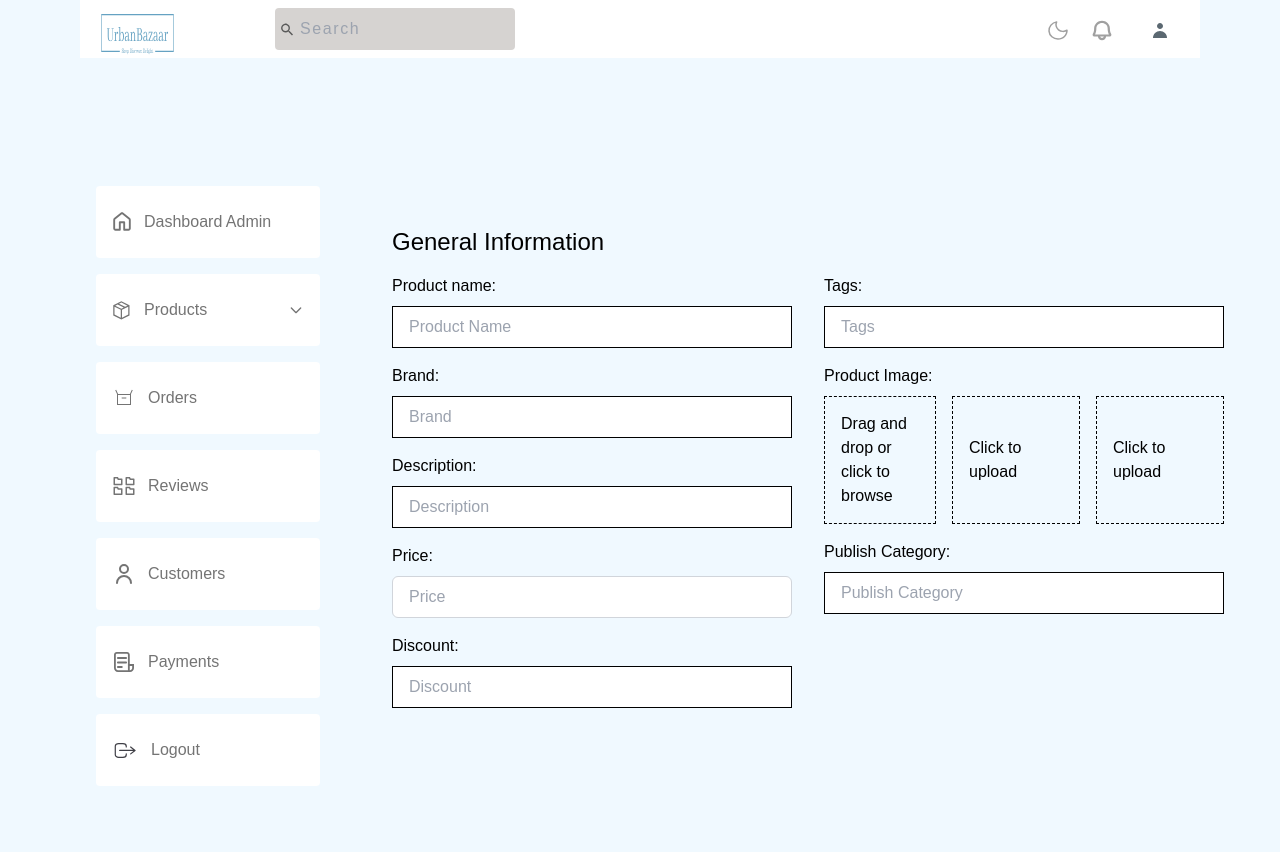
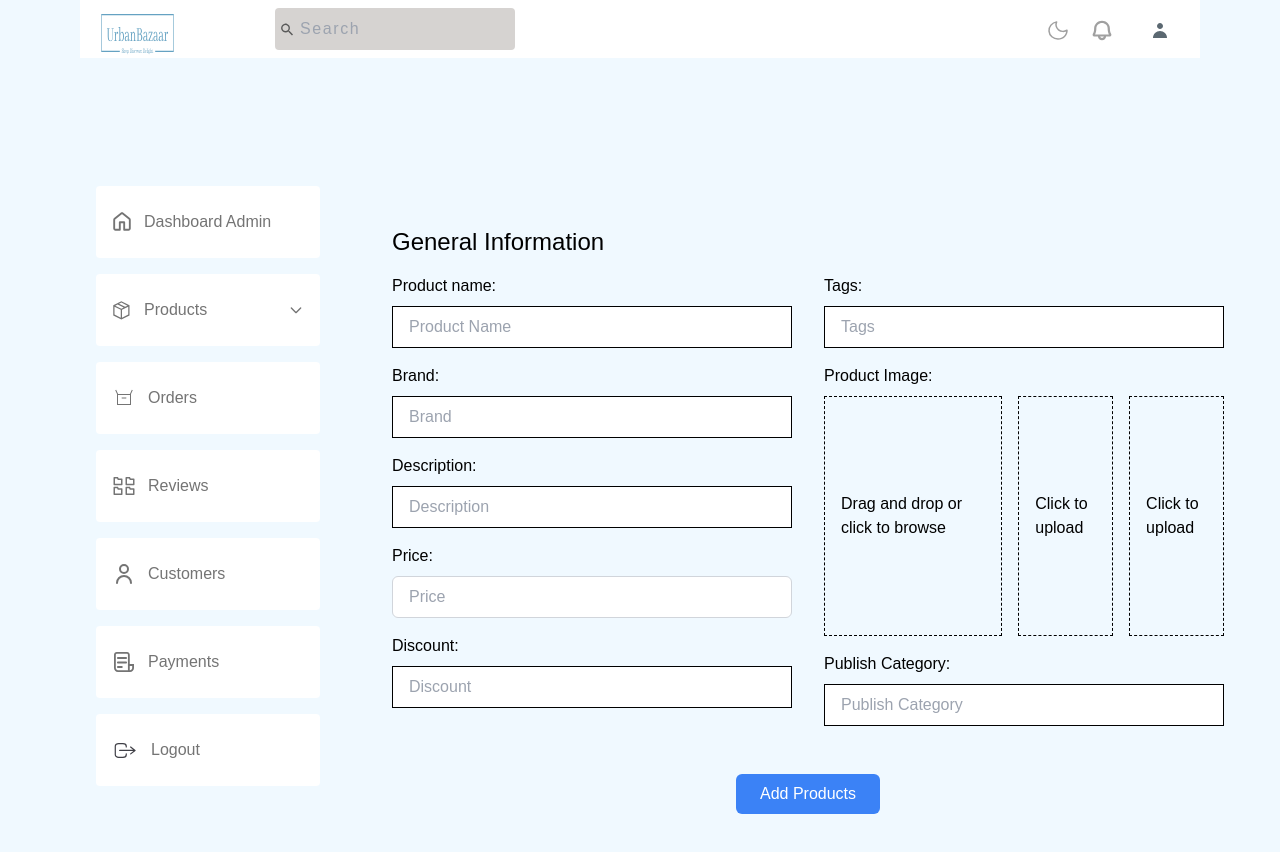
Before and after one commit to SylviaT01/UrbanBazaar, a React (Create React App) app in the folder frontend-urban-bazaar/: page /dashboard/products/add in a window 1280 px wide. Shown: the top 852 px of the page. Built offline with nearby package versions, Linux system fonts and the light colour scheme.

Commit message:
Add 'Add Products' button to bottom center of page

```diff
--- a/frontend-urban-bazaar/src/components/AddProducts.jsx
+++ b/frontend-urban-bazaar/src/components/AddProducts.jsx
@@ -70,7 +70,7 @@ function AddProductPage() {
           <label className="block mb-2">Product Image:</label>
           <div className="flex space-x-4">
             <div
-              className="mb-4 border py-2 px-4 border-black w-32 h-32 flex items-center justify-center"
+              className="mb-4 border py-2 px-4 border-black w-60 h-60 flex items-center justify-center"
               onDrop={handleDrop}
               onDragOver={handleDragOver}
               style={{ borderStyle: 'dashed', cursor: 'pointer' }}
@@ -89,7 +89,7 @@ function AddProductPage() {
                 {image ? (
                   <img src={image} alt="Product" className="max-h-full max-w-full" />
                 ) : (
-                  <span>Drag and drop or click to browse</span>
+                  <span className='text-md'>Drag and drop or click to browse</span>
                 )}
               </label>
             </div>
@@ -97,7 +97,7 @@ function AddProductPage() {
               {additionalImages.map((img, index) => (
                 <div
                   key={index}
-                  className="mb-4 border py-2 px-4 border-black w-32 h-32 flex items-center justify-center"
+                  className="mb-4 border py-2 px-4 border-black w-30 h-30 flex items-center justify-center"
                   style={{ borderStyle: 'dashed', cursor: 'pointer' }}
                 >
                   <input
@@ -129,6 +129,11 @@ function AddProductPage() {
           />
         </div>
       </div>
+      <div className="flex justify-center mt-8">
+        <button className="bg-blue-500 text-white py-2 px-6 rounded-md">
+          Add Products
+        </button>
+      </div>
     </div>
   );
 }
```
